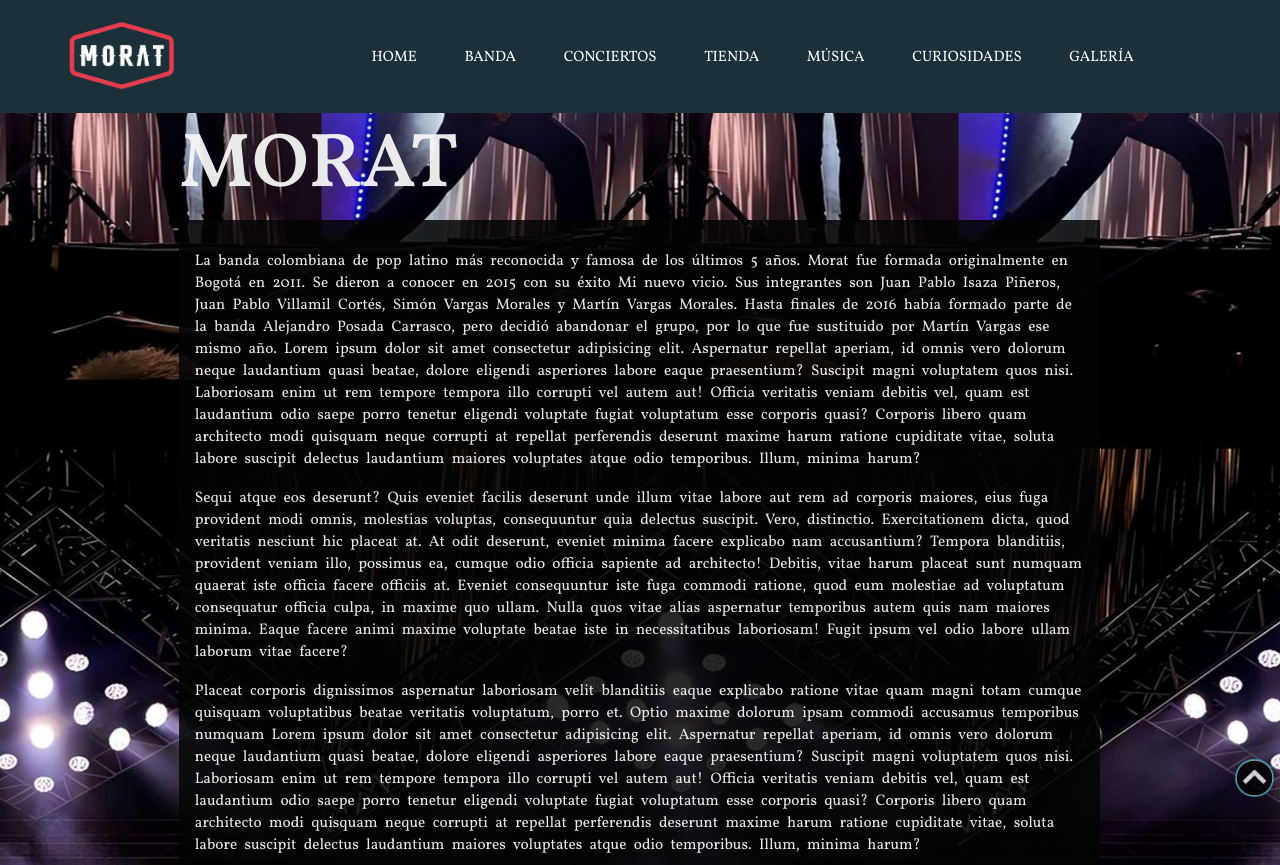
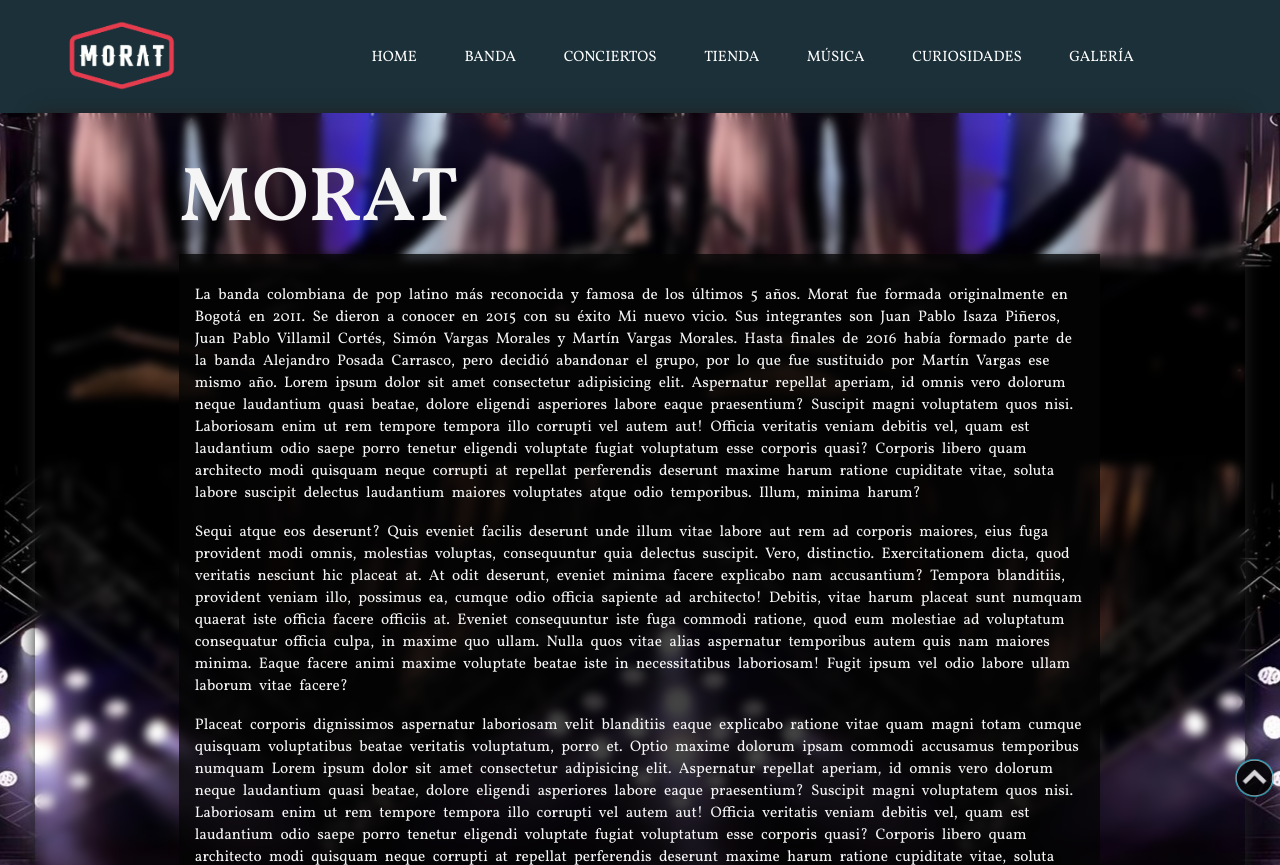
Before and after one commit to Alexis0816/enaMORATe, a plain HTML site: page pages/banda.html in a window 1280 px wide. Shown: the top 865 px of the page. Drawn offline with Linux system fonts and the light colour scheme.

Commit message:
Update: desenfoque (css)

```diff
--- a/css/main.css
+++ b/css/main.css
@@ -893,12 +893,10 @@
     background-image: url("../img/fondo_banda.jpg");
     background-position: center;
 
-    color: #f5f5f5f1;
+    color: aliceblue;
 
     display: flex;
     flex-flow: column nowrap;
-
-    gap:2rem;
 }
 
 
@@ -907,6 +905,10 @@
     /* centro todo el bloque de texto */
     max-width: 1210px;
     margin: 0 auto;
+
+    /* desenfoque */
+    box-shadow: 0 0 1rem #222;
+    backdrop-filter: blur(5px);
 }
 
 .blockHijoB .content{
@@ -927,6 +929,11 @@
     justify-items: center;
     align-content: center;
 
+}
+
+.biografia{
+    color: whitesmoke;
+    padding: 2rem 3rem;
 }
 
 /* Título de la BANDA */
@@ -955,7 +962,7 @@
     height: auto;
     width: auto;
 
-    background-color: #040404d9;
+    background-color: rgba(5, 5, 5, 0.75);
     padding: 1.75rem 1rem 1.75rem 1rem;
     letter-spacing: 0rem;
     word-spacing: 0.25rem;
@@ -1026,6 +1033,7 @@
     justify-content: center;
     justify-items: center;
     align-content: center;
+    backdrop-filter: blur(0.25rem);
 }
 .contentFotos .integrantesDeBanda .integranteInfo{
     width: 100%;
```
Also changed, not shown: img/concierto_mainV2.jpg (deleted).
